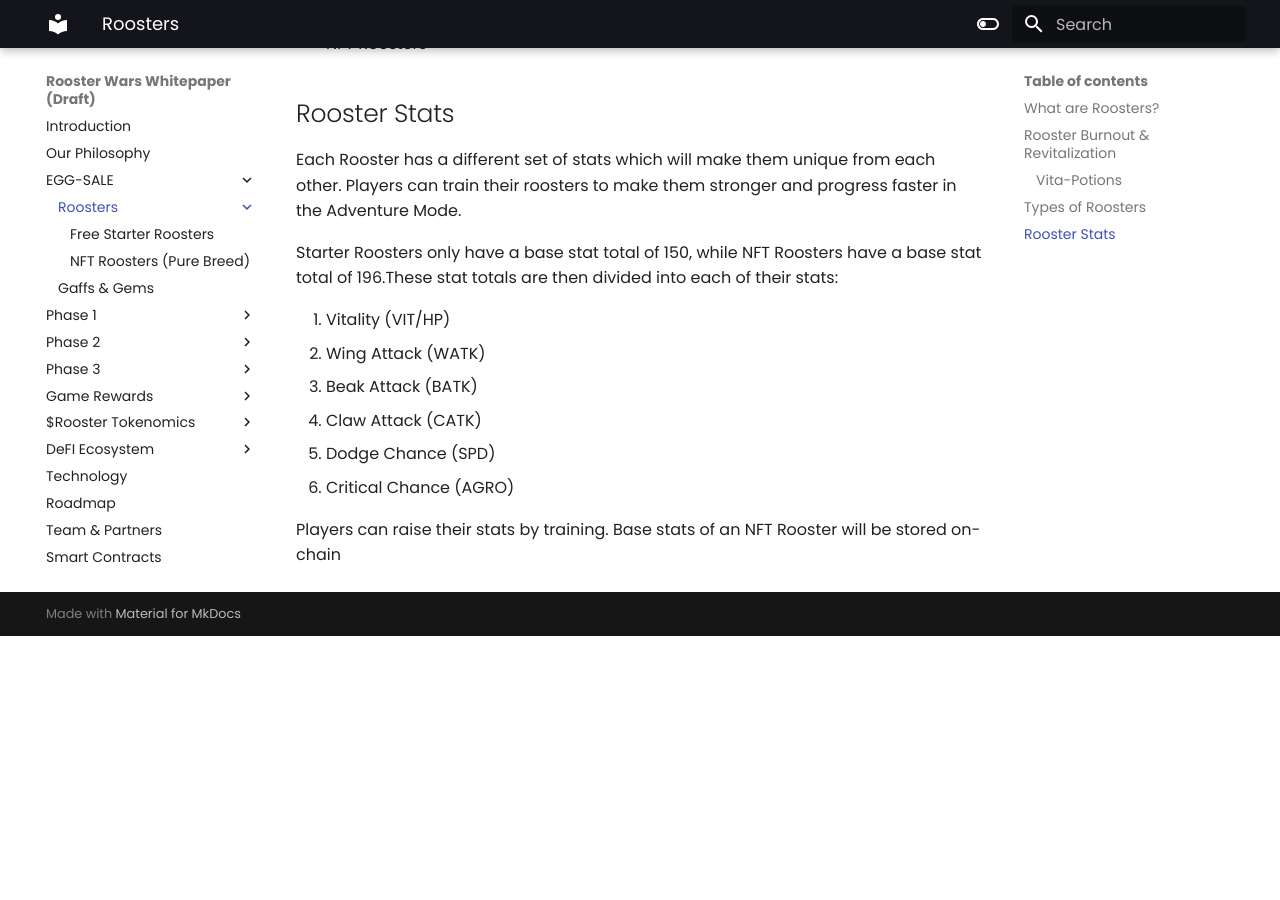
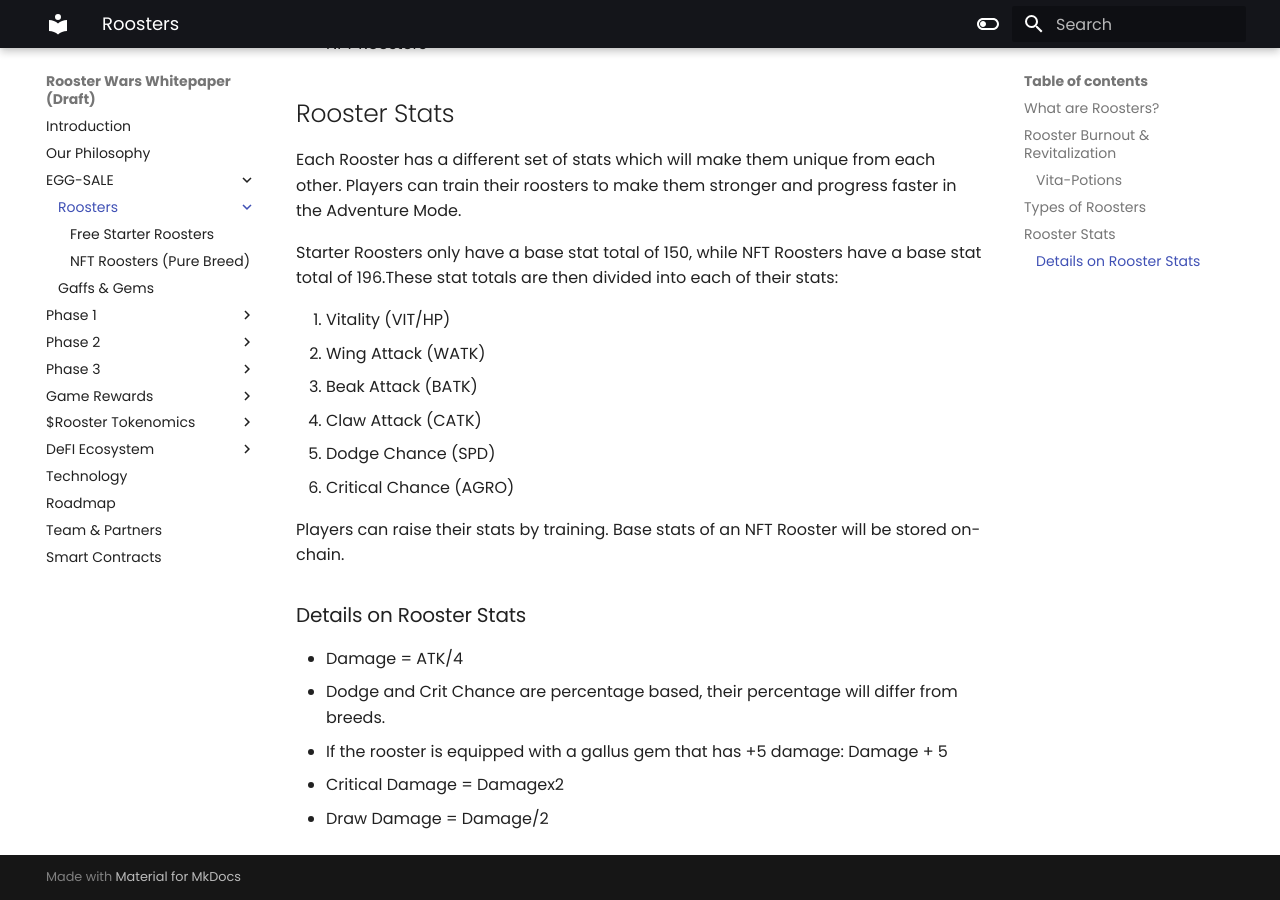
Before and after one commit to AshtreeBV/roosterwars-whitepaper, an MkDocs documentation site: the page built from docs/egg-sale/roosters/index.md, in a window 1280 px wide and 900 px high, scrolled down 884 px. Built offline with MkDocs 1.6.1 and Material for MkDocs 9.7.7, drawn with Linux system fonts in a browser that asks for light colours; before the commit the page ends 1520 px from its top, so only the background shows below that.

```diff
--- a/docs/egg-sale/roosters/index.md
+++ b/docs/egg-sale/roosters/index.md
@@ -27,11 +27,19 @@ Each Rooster has a different set of stats which will make them unique from each
 
 Starter Roosters only have a base stat total of 150, while NFT Roosters have a base stat total of 196.These stat totals are then divided into each of their stats:
 
-1. Vitality (VIT/HP)&#x20;
-2. Wing Attack (WATK)&#x20;
-3. Beak Attack (BATK)&#x20;
-4. Claw Attack (CATK)&#x20;
-5. Dodge Chance (SPD)&#x20;
-6. Critical Chance (AGRO)&#x20;
+1. Vitality (VIT/HP)
+2. Wing Attack (WATK)
+3. Beak Attack (BATK)
+4. Claw Attack (CATK)
+5. Dodge Chance (SPD)
+6. Critical Chance (AGRO)
 
-Players can raise their stats by training. Base stats of an NFT Rooster will be stored on-chain
+Players can raise their stats by training. Base stats of an NFT Rooster will be stored on-chain.
+
+### Details on Rooster Stats
+
+- Damage = ATK/4
+- Dodge and Crit Chance are percentage based, their percentage will differ from breeds.
+- If the rooster is equipped with a gallus gem that has +5 damage: Damage + 5
+- Critical Damage = Damagex2
+- Draw Damage = Damage/2
```
Also changed, not shown: docs/egg-sale/gaffs-and-gems.md (+18 -3 lines), docs/phase2/breeding.md (+17 -0 lines), docs/phase2/hens.md (+3 -3 lines).
